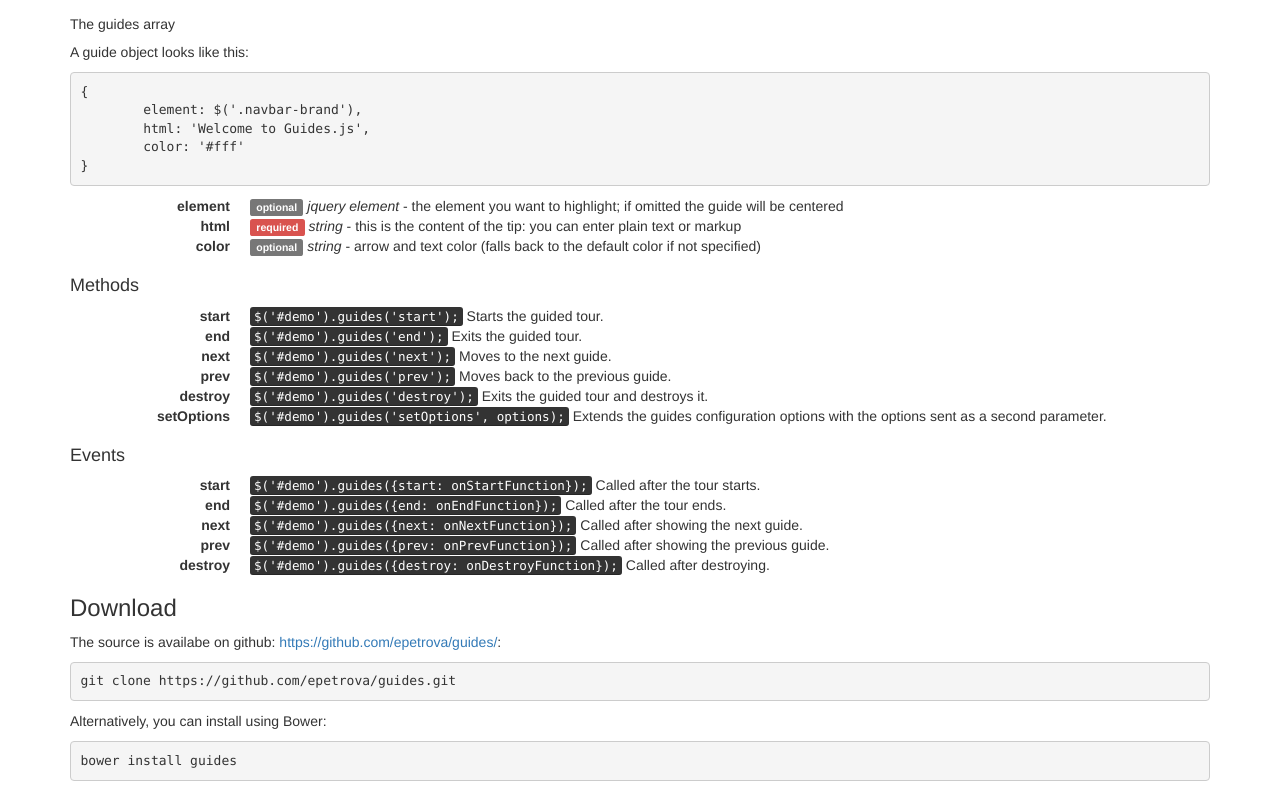
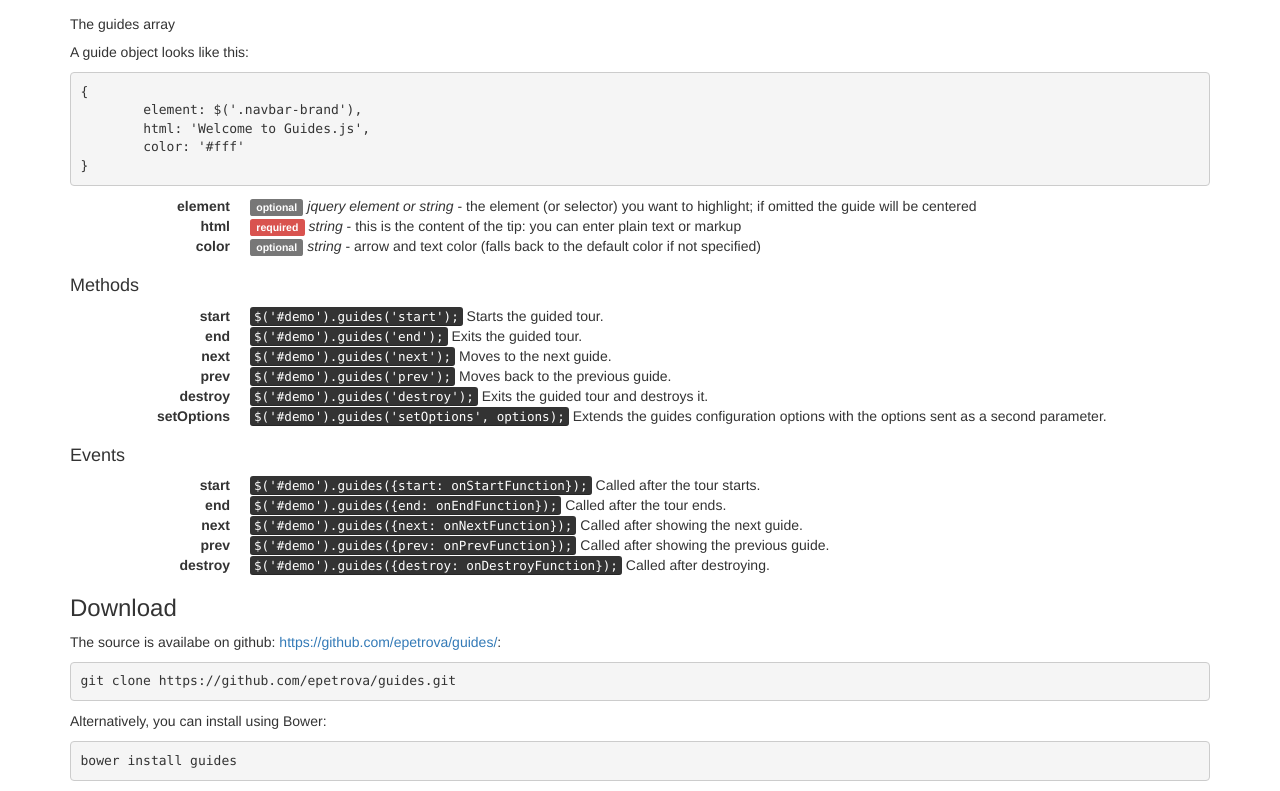
Before and after one commit to ejulianova/guides, a plain HTML site: page index.html in a window 1280 px wide. Shown: the part 2281-3072 px from the top of the page. Drawn offline with nearby package versions, Linux system fonts and the light colour scheme.

Commit message:
Update 2016-11-03T08:52:50.907Z

```diff
--- a/guides.css
+++ b/guides.css
@@ -1,5 +1,5 @@
 /*
- * guides 1.2.4
+ * guides 1.2.5
  * Simple way to highlighting DOM elements and guide your users with step-by-step welcome tours in your web app.
  * https://github.com/ejulianova/guides
  *
--- a/index.html
+++ b/index.html
@@ -135,7 +135,7 @@ guides.start();
 }</pre>
 			<dl class="dl-horizontal">
 				<dt>element</dt>
-				<dd><span class="label label-default">optional</span> <em>jquery element</em> - the element you want to highlight; if omitted the guide will be centered</dd>
+				<dd><span class="label label-default">optional</span> <em>jquery element or string</em> - the element (or selector) you want to highlight; if omitted the guide will be centered</dd>
 				<dt>html</dt>
 				<dd><span class="label label-danger">required</span> <em>string</em> - this is the content of the tip: you can enter plain text or markup</dd>
 				<dt>color</dt>
```
Also changed, not shown: guides.min.js.
